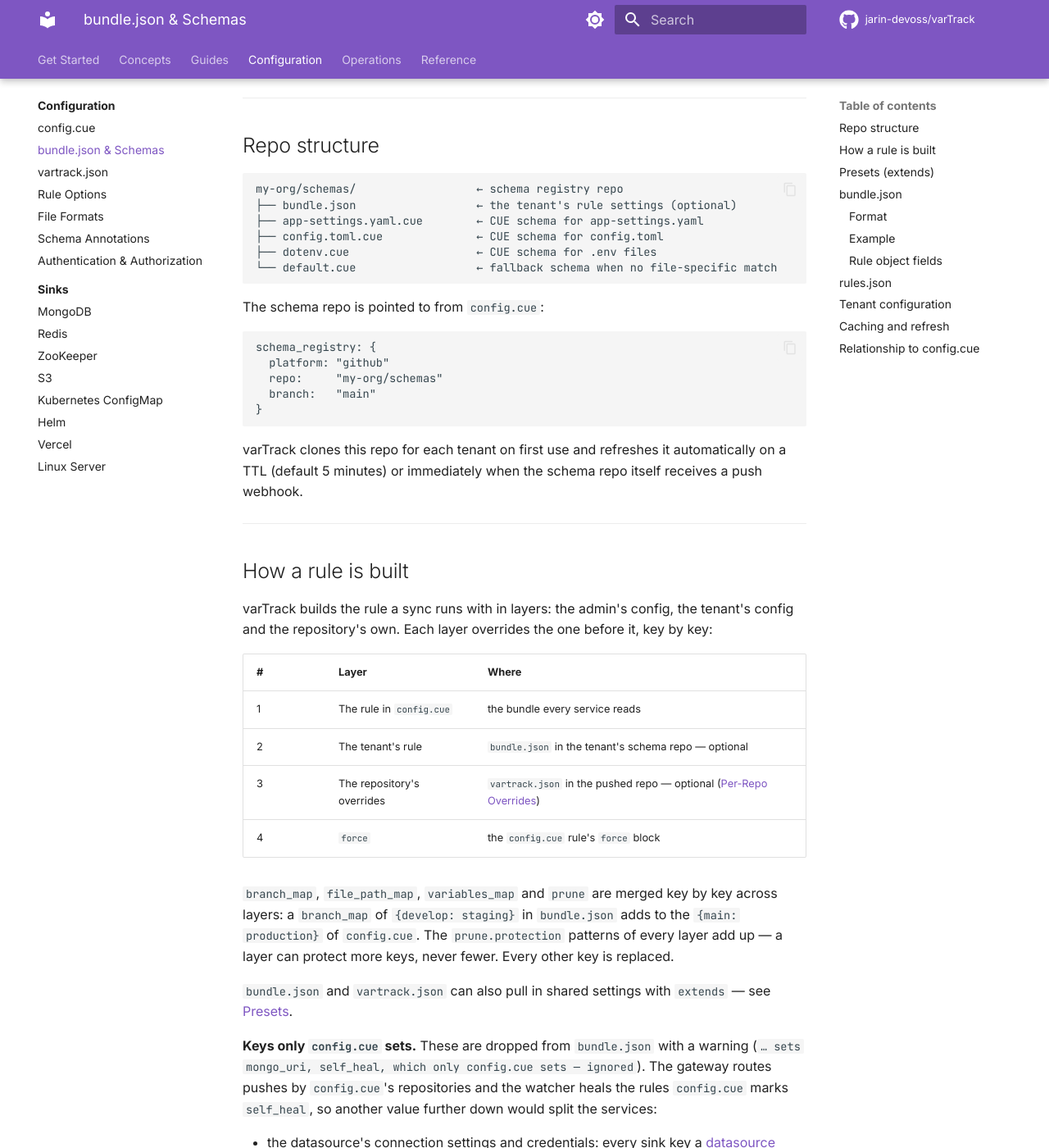
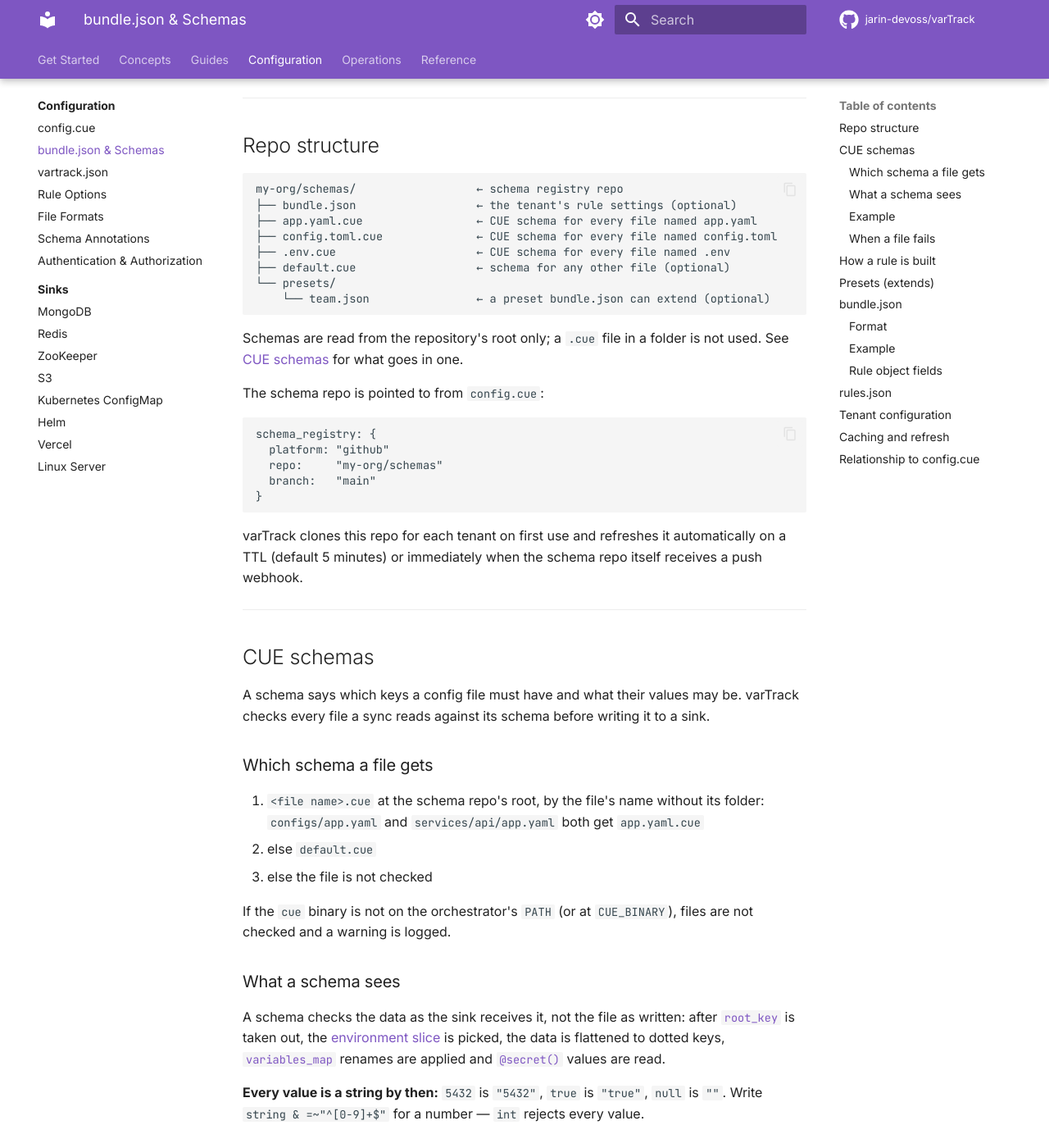
Before and after one commit to jarin-devoss/varTrack, an MkDocs documentation site: the page built from docs/configuration/schema-registry.md, in a window 1280 px wide and 1400 px high, scrolled down 260 px. Shown: the whole window at 82% size. Built offline with MkDocs 1.6.1 and Material for MkDocs 9.7.7, drawn with Linux system fonts in a browser that asks for light colours; comment, search, counter and statistics services are not loaded; some of the changed text lies outside the part shown.

Commit message:
docs: show the schema repo and a working CUE schema example
- schema-registry: a CUE schemas section — how a file's schema is picked
  (<file name>.cue at the repo root, else default.cue), what the schema
  sees (flattened dotted keys, every value a string), a worked example
  checked with cue vet, close() for unknown keys, and what
  strict_validation does with a failure; the repo tree names .env.cue,
  not dotenv.cue, and shows a presets folder
- annotations: the full example's fields were inside a #Config definition,
  which cue vet does not check data against, and typed int, which no
  flattened value matches; they are top-level strings now
- bundle: a failing file is skipped only with strict_validation

Co-Authored-By: Claude Opus 5.5 <noreply@anthropic.com>

````diff
--- a/docs/configuration/schema-registry.md
+++ b/docs/configuration/schema-registry.md
@@ -12,11 +12,15 @@ The schema registry is a Git repository that holds two things:
 ```
 my-org/schemas/                  ← schema registry repo
 ├── bundle.json                  ← the tenant's rule settings (optional)
-├── app-settings.yaml.cue        ← CUE schema for app-settings.yaml
-├── config.toml.cue              ← CUE schema for config.toml
-├── dotenv.cue                   ← CUE schema for .env files
-└── default.cue                  ← fallback schema when no file-specific match
+├── app.yaml.cue                 ← CUE schema for every file named app.yaml
+├── config.toml.cue              ← CUE schema for every file named config.toml
+├── .env.cue                     ← CUE schema for every file named .env
+├── default.cue                  ← schema for any other file (optional)
+└── presets/
+    └── team.json                ← a preset bundle.json can extend (optional)
 ```
+
+Schemas are read from the repository's root only; a `.cue` file in a folder is not used. See [CUE schemas](#cue-schemas) for what goes in one.
 
 The schema repo is pointed to from `config.cue`:
 
@@ -29,6 +33,100 @@ schema_registry: {
 ```
 
 varTrack clones this repo for each tenant on first use and refreshes it automatically on a TTL (default 5 minutes) or immediately when the schema repo itself receives a push webhook.
+
+---
+
+## CUE schemas
+
+A schema says which keys a config file must have and what their values may be. varTrack checks every file a sync reads against its schema before writing it to a sink.
+
+### Which schema a file gets
+
+1. `<file name>.cue` at the schema repo's root, by the file's name without its folder: `configs/app.yaml` and `services/api/app.yaml` both get `app.yaml.cue`
+2. else `default.cue`
+3. else the file is not checked
+
+If the `cue` binary is not on the orchestrator's `PATH` (or at `CUE_BINARY`), files are not checked and a warning is logged.
+
+### What a schema sees
+
+A schema checks the data as the sink receives it, not the file as written: after [`root_key`](rule-options.md#root_key) is taken out, the [environment slice](../concepts/environment-resolution.md) is picked, the data is flattened to dotted keys, [`variables_map`](rule-options.md#variables_map) renames are applied and [`@secret()`](annotations.md#secret) values are read.
+
+**Every value is a string by then:** `5432` is `"5432"`, `true` is `"true"`, `null` is `""`. Write `string & =~"^[0-9]+$"` for a number — `int` rejects every value.
+
+### Example
+
+The config repository has `configs/app.yaml`:
+
+```yaml
+app:
+  name: checkout
+database:
+  host: db.internal
+  port: 5432
+log:
+  level: info
+features:
+  dark_mode: true
+```
+
+which the schema sees as:
+
+```json
+{
+  "app.name":           "checkout",
+  "database.host":      "db.internal",
+  "database.port":      "5432",
+  "log.level":          "info",
+  "features.dark_mode": "true"
+}
+```
+
+The schema repo has `app.yaml.cue`:
+
+```cue
+// Required: a file without one of these keys fails.
+"app.name":      string & !=""
+"database.host": string & !=""
+"database.port": string & =~"^[0-9]{1,5}$"
+
+// One of a fixed set of values.
+"log.level": "debug" | "info" | "warn" | "error"
+
+// Optional: checked only when the file has it.
+"features.dark_mode"?: "true" | "false"
+```
+
+This file passes. With `port: 55x` and `level: verbose` it fails with:
+
+```
+"log.level": 4 errors in empty disjunction: …
+"database.port": invalid value "55x" (out of bound =~"^[0-9]{1,5}$")
+```
+
+and without `app.name` with `"app.name": incomplete value !=""`.
+
+Keys the schema does not name are allowed. To reject them, wrap the schema in `close({ … })`:
+
+```cue
+close({
+  "app.name":      string & !=""
+  "database.host": string & !=""
+})
+```
+
+A field can also carry [`@secret()` and `@logger()`](annotations.md).
+
+### When a file fails
+
+| [`strict_validation`](rule-options.md#strict_validation) | The file |
+|---|---|
+| `false` (default) | is written; the failure is logged as a warning and the file's validation is `warn` |
+| `true` | is not written; its validation is `failed`. The push's other files still sync |
+
+[`vt validate`](../cli/index.md#vt-validate) always treats a failure as an error and exits 1, so a pull request check catches it before the merge.
+
+To try a schema on your machine, put the flat form above in `data.json` and run `cue vet app.yaml.cue data.json`.
 
 ---
 
````
Also changed, not shown: docs/configuration/annotations.md (+10 -10 lines), docs/configuration/bundle.md (+1 -1 lines).
